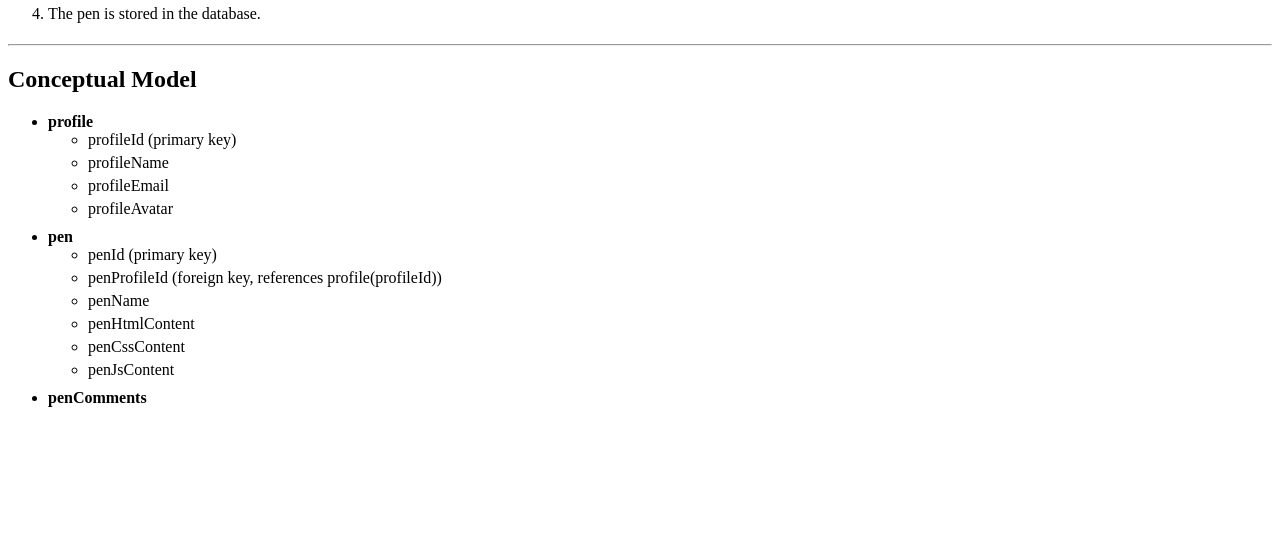
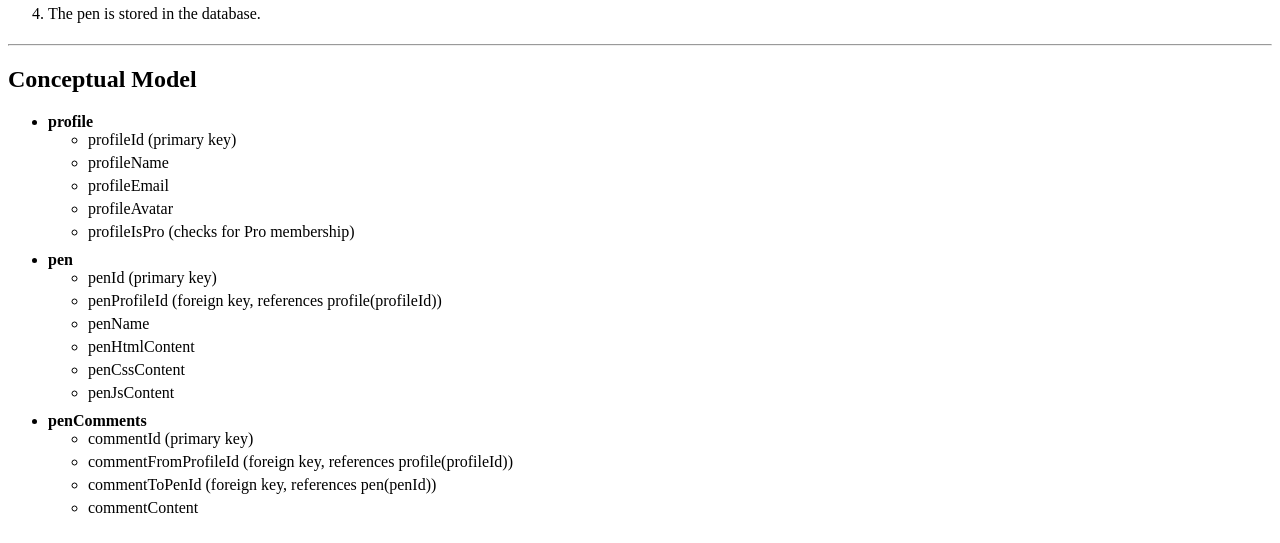
Before and after one commit to mmcph/data-design, a PHP site: page / in a window 1280 px wide. Shown: the part 832-1375 px from the top of the page. Before the commit the page ends 1239 px from the top, so only its background shows below. Run offline with PHP 8.4, Linux system fonts and the light colour scheme.

Commit message:
conceptual model rough draft

```diff
--- a/index.php
+++ b/index.php
@@ -54,6 +54,8 @@
 						<li>profileName</li>
 						<li>profileEmail</li>
 						<li>profileAvatar</li>
+						<li>profileIsPro (checks for Pro membership)</li>
+						<!-- excluding things like 'collections' and 'posts' for project relevance -->
 					</ul>
 				</li>
 				<li><strong>pen</strong>
@@ -68,7 +70,10 @@
 				</li>
 				<li><strong>penComments</strong>
 					<ul>
-
+						<li>commentId (primary key)</li>
+						<li>commentFromProfileId (foreign key, references profile(profileId))</li>
+						<li>commentToPenId (foreign key, references pen(penId))</li>
+						<li>commentContent</li>
 					</ul>
 				</li>
 			</ul>
```
